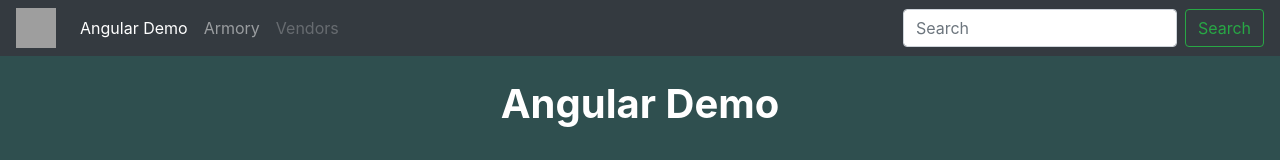
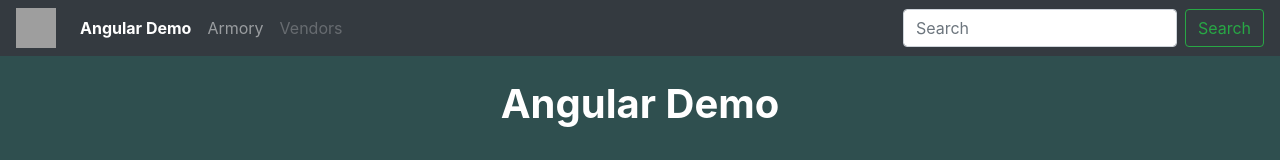
Before and after one commit to CGuillotG/AngularCourse, an Angular app: page / in a window 1280 px wide. Shown: the top 160 px of the page. Built offline with nearby package versions, Linux system fonts and the light colour scheme; grey boxes are pictures that could not be loaded.

Commit message:
Made home bold in navbar

```diff
--- a/src/app/common/navbar/navbar.component.css
+++ b/src/app/common/navbar/navbar.component.css
@@ -1,4 +1,8 @@
 .navbar-brand {
     padding-top: 0;
     padding-bottom: 0;
-};
+}
+
+li.home > a {
+    font-weight: bold;
+}
--- a/src/app/common/navbar/navbar.component.html
+++ b/src/app/common/navbar/navbar.component.html
@@ -11,7 +11,7 @@
     <div class="collapse navbar-collapse" id="navbarSupportedContent">
         <!-- NavBar Links -->
         <ul class="navbar-nav mr-auto">
-            <li class="nav-item" [ngClass]="{'active': activePage === 'home'}">
+            <li class="nav-item home" [ngClass]="{'active': activePage === 'home'}">
                 <a class="nav-link" href="#" (click)="onSelect('home')">Angular Demo<span class="sr-only">(current)</span></a>
             </li>
             <li class="nav-item" [ngClass]="{'active': activePage === 'armory'}">
```
